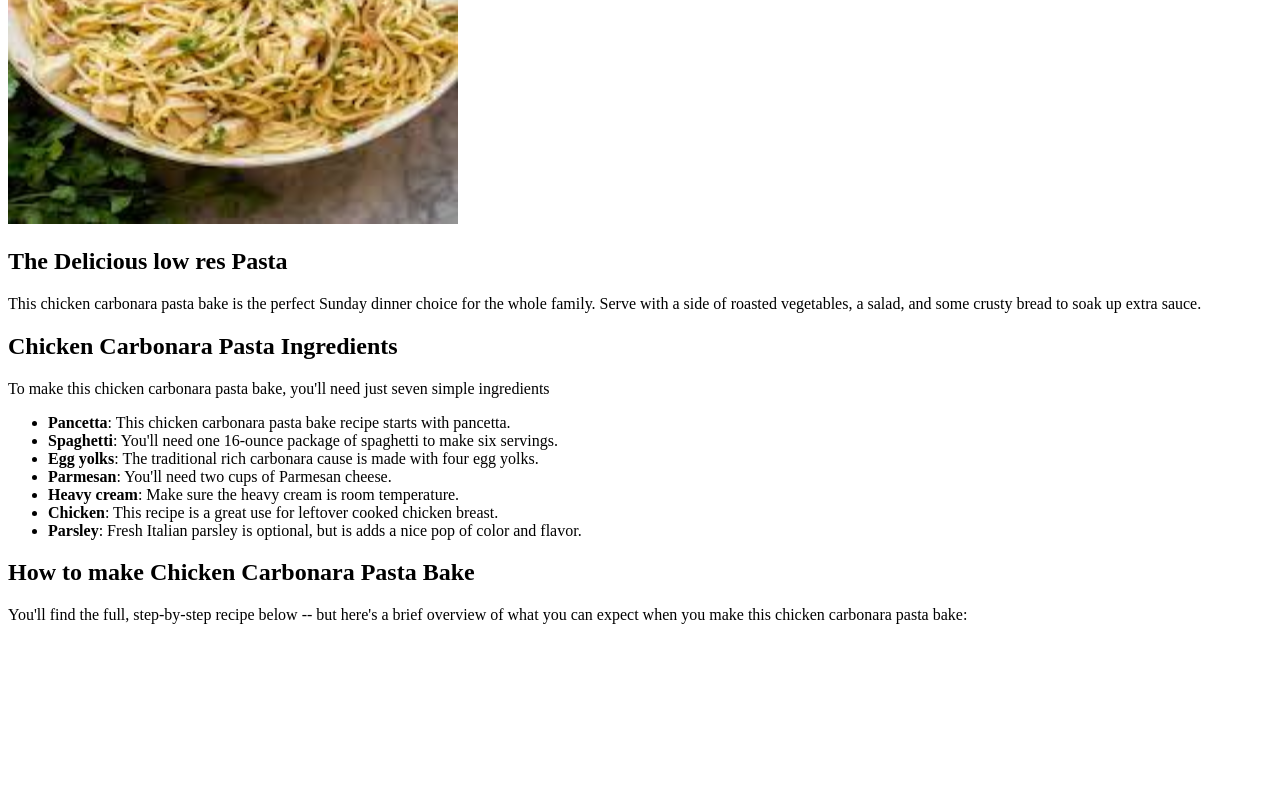
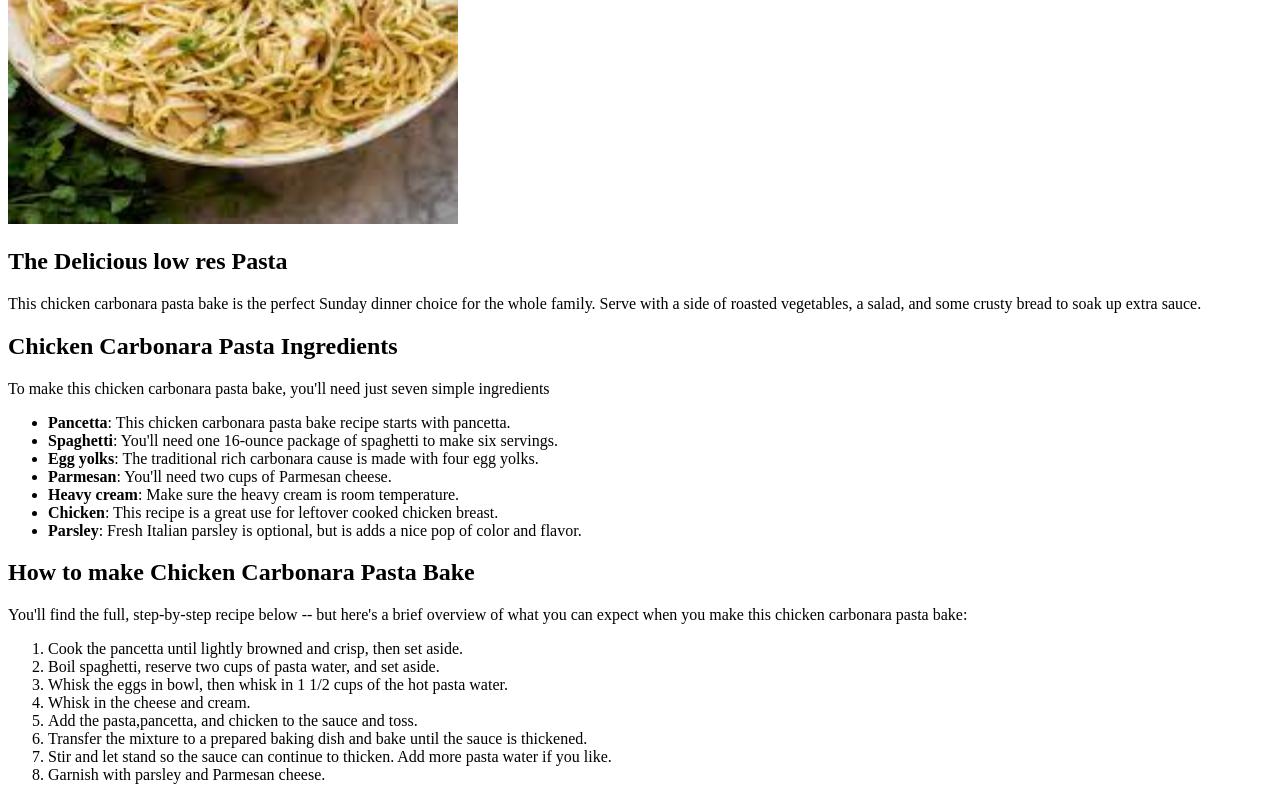
Before and after one commit to AbnerAlexson/odin-recipes, a plain HTML site: page recipes/Chicken_Carbonara_Pasta.html in a window 1280 px wide. Shown: the part 406-1206 px from the top of the page. Before the commit the page ends 1046 px from the top, so only its background shows below. Drawn offline with Linux system fonts and the light colour scheme; files whose address does not match are found by name.

Commit message:
added ordered list in making the dish.

```diff
--- a/recipes/Chicken_Carbonara_Pasta.html
+++ b/recipes/Chicken_Carbonara_Pasta.html
@@ -40,6 +40,16 @@
                 what you can expect when you make this chicken carbonara pasta bake:
             </p>
 
+            <ol>
+                <li>Cook the pancetta until lightly browned and crisp, then set aside.</li>
+                <li>Boil spaghetti, reserve two cups of pasta water, and set aside.</li>
+                <li>Whisk the eggs in bowl, then whisk in 1 1/2 cups of the hot pasta water.</li>
+                <li>Whisk in the cheese and cream.</li>
+                <li>Add the pasta,pancetta, and chicken to the sauce and toss.</li>
+                <li>Transfer the mixture to a prepared baking dish and bake until the sauce is thickened.</li>
+                <li>Stir and let stand so the sauce can continue to thicken. Add more pasta water if you like.</li>
+                <li>Garnish with parsley and Parmesan cheese.</li>
+            </ol>
 
         </section>
     </body>
```
